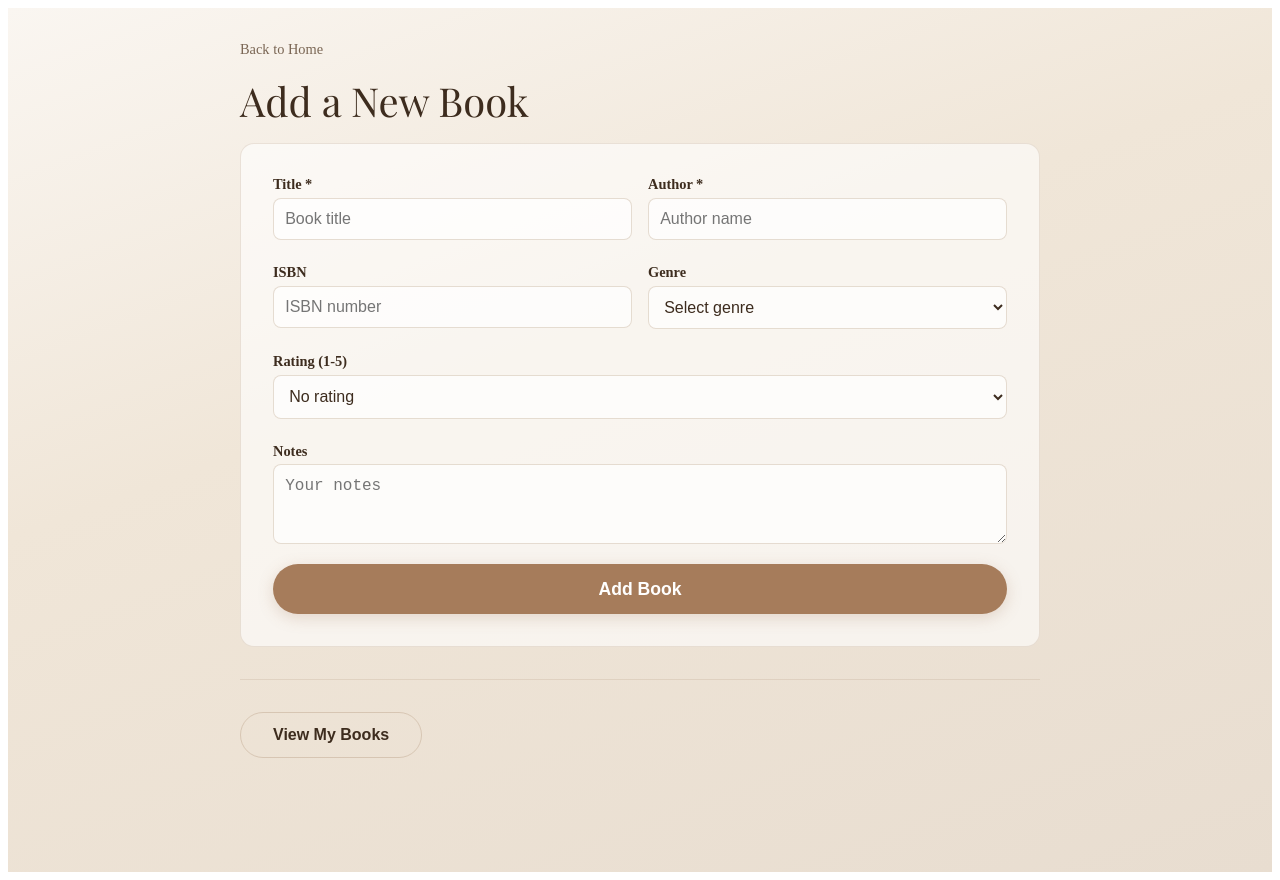
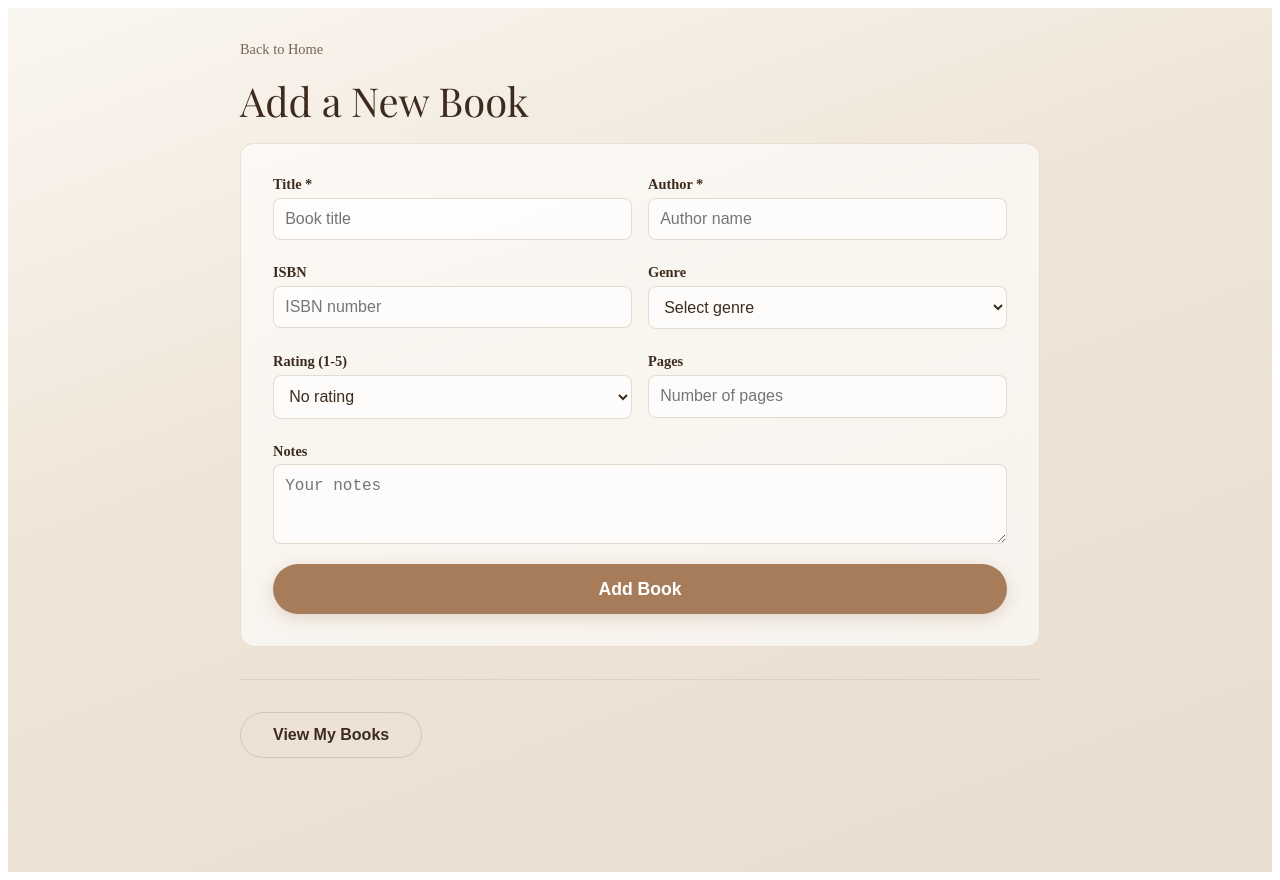
Before and after one commit to humblespace-tech/book-record-website, a Next.js app: page /add-book in a window 1280 px wide. Built offline with nearby package versions, Linux system fonts and the light colour scheme.

Commit message:
Add pages field to add-book form

```diff
--- a/pages/add-book.js
+++ b/pages/add-book.js
@@ -4,7 +4,7 @@ import Link from 'next/link'
 
 export default function AddBook() {
             const [form, setForm] = useState({
-                    title: '', author: '', isbn: '', genre: '', rating: '', notes: ''
+                            title: '', author: '', isbn: '', genre: '', rating: '', notes: '', pages: ''
             })
 
     const [message, setMessage] = useState('')
@@ -29,7 +29,7 @@ export default function AddBook() {
                                         const data = await res.json()
                                         if (res.ok) {
                                                                 setMessage('Book added successfully!')
-                                                    setForm({ title: '', author: '', isbn: '', genre: '', rating: '', notes: '' })
+                                                                setForm({ title: '', author: '', isbn: '', genre: '', rating: '', notes: '', pages: '' })
                                                                 if (showBooks) fetchBooks()
                                         } else {
                                                                 setMessage(data.error || 'Failed to add book')
@@ -121,6 +121,10 @@ export default function AddBook() {
                                 <option value="5">5</option>
         </select>
         </div>
+                        <div style={styles.field}>
+                            <label style={styles.label}>Pages</label>
+                            <input name="pages" type="number" value={form.pages} onChange={handleChange} style={styles.input} placeholder="Number of pages" min="0" />
+        </div>
         </div>
                     <div style={styles.field}>
                         <label style={styles.label}>Notes</label>
@@ -140,6 +144,7 @@ export default function AddBook() {
              <p style={styles.bookAuthor}>by {book.author}</p>
  {book.genre && <span style={styles.badge}>{book.genre}</span>}
   {book.rating > 0 && <span style={styles.rating}>{book.rating}/5</span>}
+ {book.pages > 0 && <span style={styles.badge}>{book.pages} pages</span>}
  {book.notes && <p style={styles.bookNotes}>{book.notes}</p>}
          </div>
           <button onClick={() => deleteBook(book._id)} style={styles.deleteBtn}>Delete</button>
```
Lines whose indentation alone changed are shown as unchanged.
